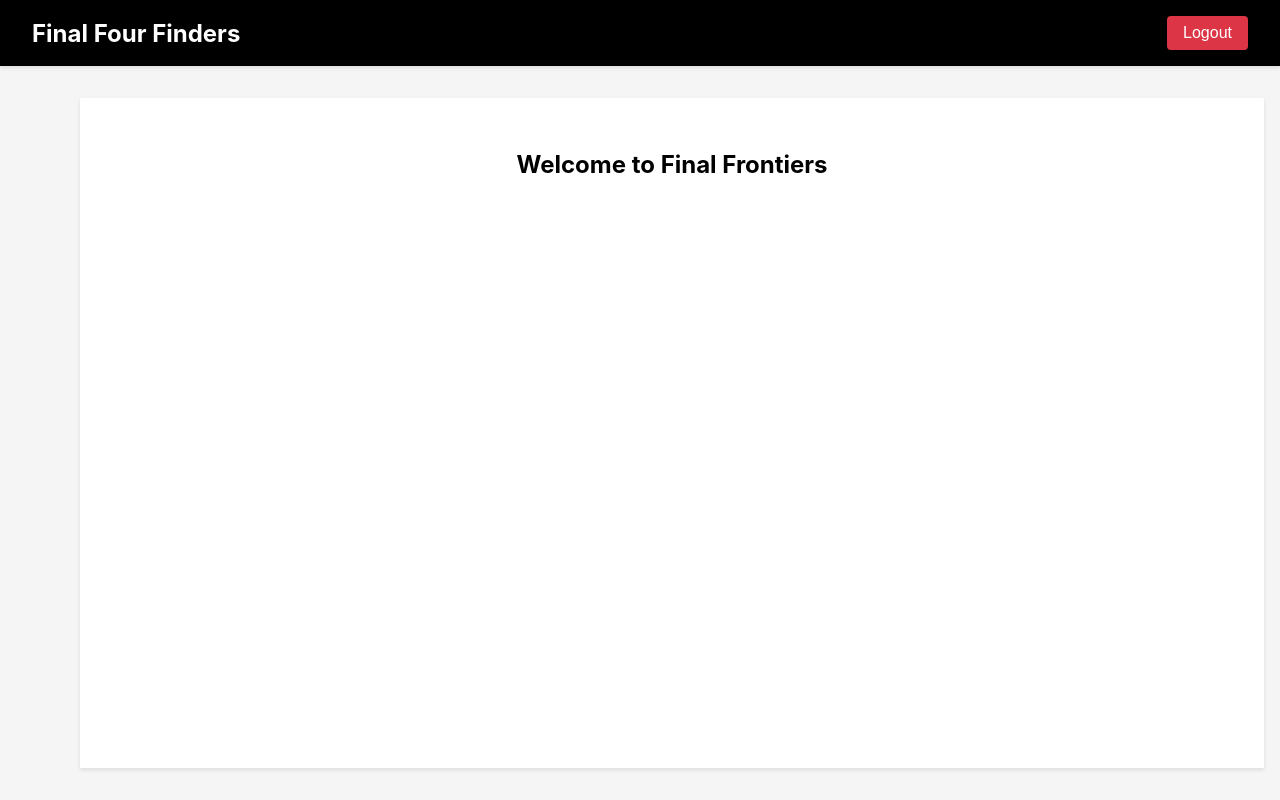
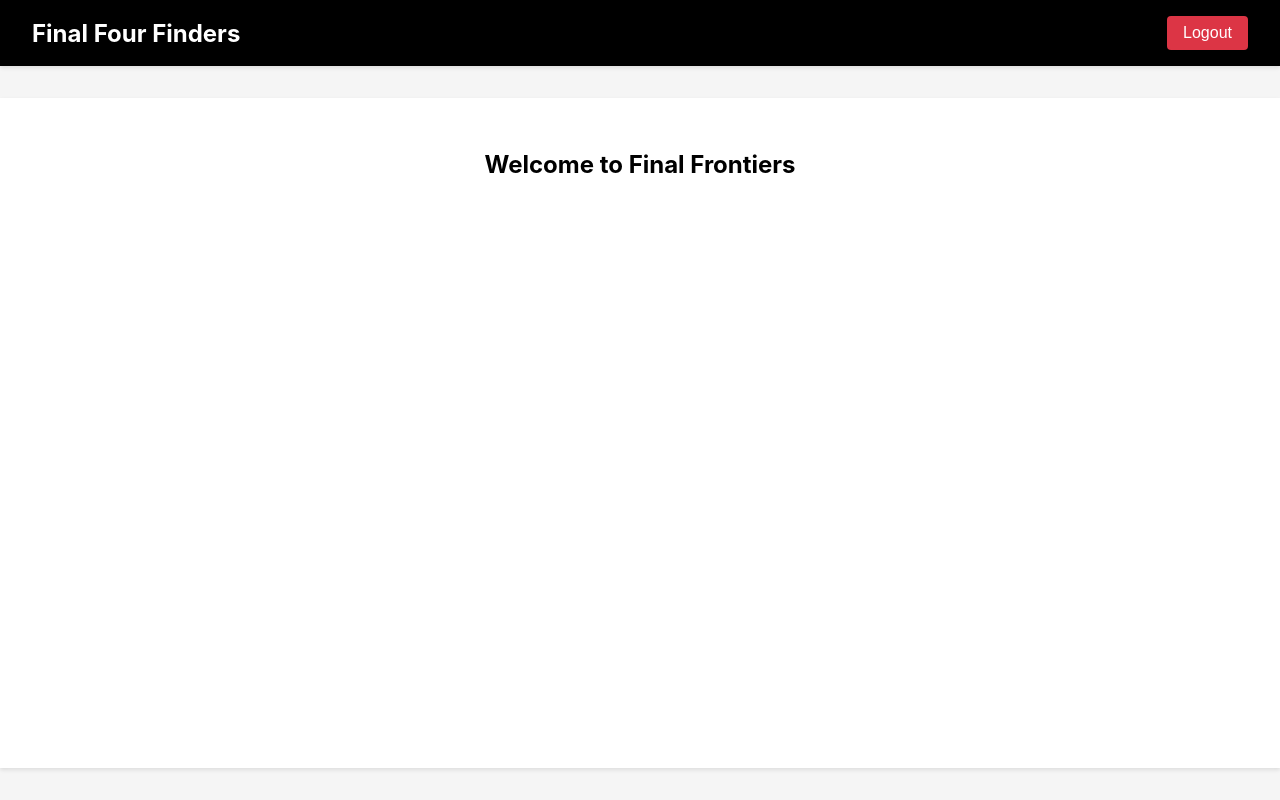
Before and after one commit to carlostbanks/FinalFourFinders, a React (Create React App) app in the folder frontend/: page /home in a window 1280 px wide. Built offline with nearby package versions, Linux system fonts and the light colour scheme; sample sign-in values are in the browser's storage.

Commit message:
code change

```diff
--- a/frontend/src/App.css
+++ b/frontend/src/App.css
@@ -107,6 +107,8 @@ button:hover {
   justify-content: space-between;
   align-items: center;
   box-shadow: 0 2px 4px rgba(0, 0, 0, 0.1);
+  width: 100%;
+  box-sizing: border-box;
 }
 
 .navbar-brand h1 {
@@ -141,13 +143,16 @@ button:hover {
   min-height: 100vh;
   display: flex;
   flex-direction: column;
+  width: 100%;
+  box-sizing: border-box;
 }
 
 .home-content {
   flex: 1;
   padding: 2rem;
-  margin: 2rem 5rem;
-  width: calc(100% - 10rem);
+  margin: 2rem 0;
+  width: 100%;
   background: white;
   box-shadow: 0 2px 4px rgba(0, 0, 0, 0.1);
+  box-sizing: border-box;
 }
```
